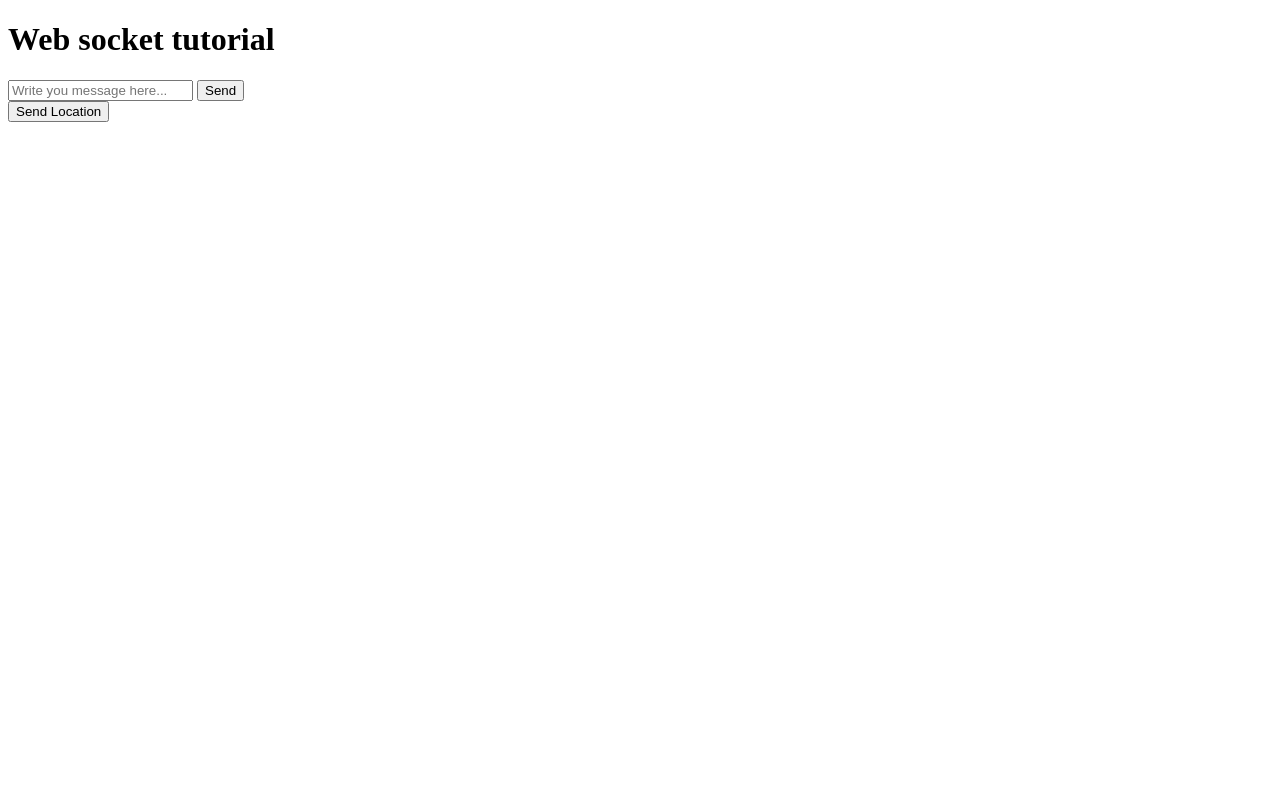
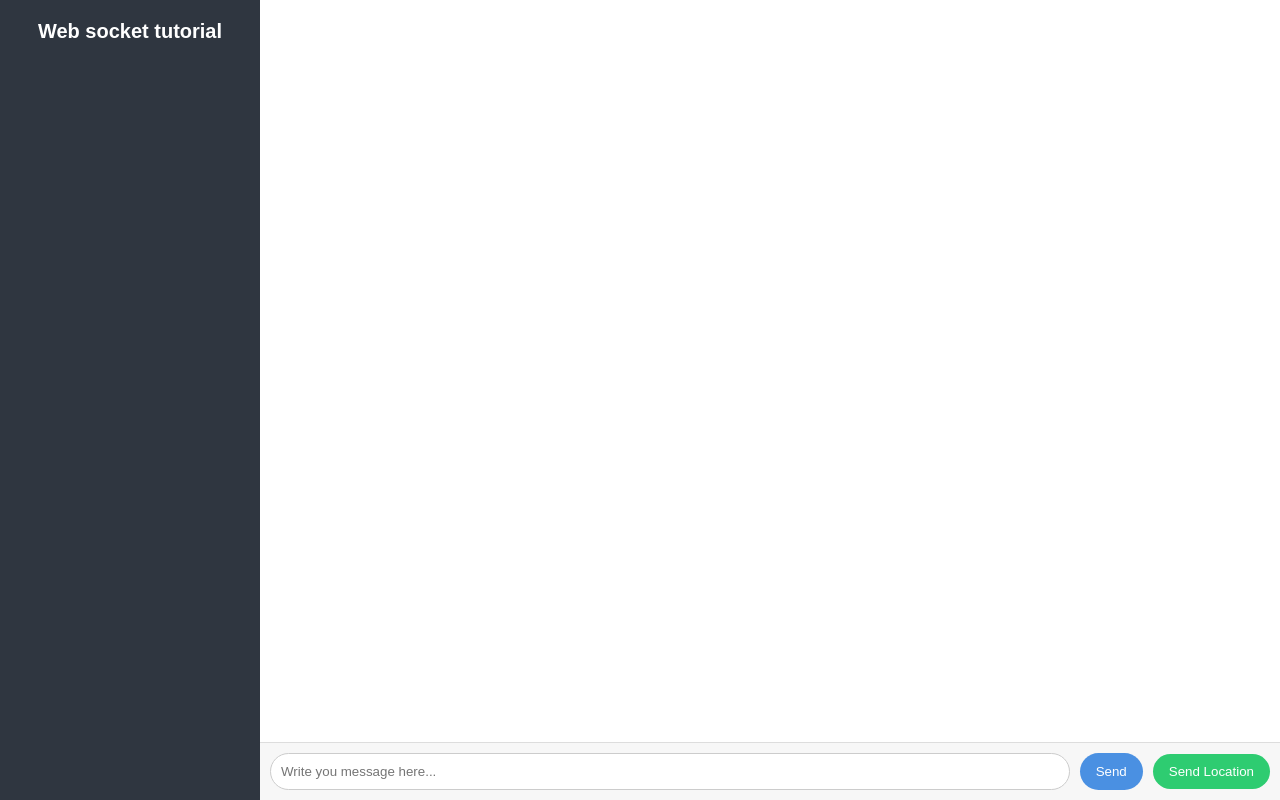
Before and after one commit to abhimango1998/socket.io-tutorial, a website: page public/index.html in a window 1280 px wide. Drawn offline with nearby package versions, Linux system fonts and the light colour scheme; no server answers.

Commit message:
added styling

```diff
--- a/public/index.html
+++ b/public/index.html
@@ -6,31 +6,128 @@
     <title>Document</title>
   </head>
 
-  <body>
-    <h1>Web socket tutorial</h1>
-    <div id="messages"></div>
-    <form id="message-form">
-      <input
-        name="msgInput"
-        type="text"
-        placeholder="Write you message here..."
-      />
-      <button type="submit">Send</button>
-    </form>
+  <body
+    style="
+      margin: 0;
+      font-family: Arial, sans-serif;
+      height: 100vh;
+      display: flex;
+      background: #f0f2f5;
+    "
+  >
+    <!-- Sidebar -->
+    <div
+      style="
+        width: 220px;
+        background: #2f3640;
+        color: white;
+        padding: 20px;
+        display: flex;
+        flex-direction: column;
+        justify-content: space-between;
+      "
+    >
+      <h1 style="margin: 0; font-size: 20px; text-align: center">
+        Web socket tutorial
+      </h1>
+    </div>
 
-    <button id="location">Send Location</button>
+    <!-- Chat area -->
+    <div style="flex: 1; display: flex; flex-direction: column">
+      <!-- Messages container -->
+      <div
+        id="messages"
+        style="
+          flex: 1;
+          padding: 20px;
+          overflow-y: auto;
+          display: flex;
+          flex-direction: column;
+          gap: 10px;
+          background: white;
+        "
+      ></div>
 
+      <!-- Input area -->
+      <div
+        style="
+          display: flex;
+          align-items: center;
+          padding: 10px;
+          background: #f7f7f7;
+          border-top: 1px solid #ddd;
+        "
+      >
+        <form
+          id="message-form"
+          style="flex: 1; display: flex; gap: 10px; margin: 0"
+        >
+          <input
+            name="msgInput"
+            type="text"
+            placeholder="Write you message here..."
+            style="
+              flex: 1;
+              padding: 10px;
+              border: 1px solid #ccc;
+              border-radius: 20px;
+              outline: none;
+            "
+          />
+          <button
+            type="submit"
+            style="
+              padding: 10px 16px;
+              border: none;
+              border-radius: 20px;
+              background: #4a90e2;
+              color: white;
+              cursor: pointer;
+            "
+          >
+            Send
+          </button>
+        </form>
+        <button
+          id="location"
+          style="
+            margin-left: 10px;
+            padding: 10px 16px;
+            border: none;
+            border-radius: 20px;
+            background: #2ecc71;
+            color: white;
+            cursor: pointer;
+          "
+        >
+          Send Location
+        </button>
+      </div>
+    </div>
+
+    <!-- Templates -->
     <script id="message-template" type="text/html">
-      <div>
-        <p>{{createdAt}} - {{message}}</p>
+      <div
+        style="background:#e9f5ff; padding:10px; border-radius:8px; max-width:70%; align-self:flex-start;"
+      >
+        <p style="margin:0; font-size:14px; color:#333;">
+          {{createdAt}} - {{message}}
+        </p>
       </div>
     </script>
 
     <script id="location-template" type="text/html">
-      <div>
-        <p>
+      <div
+        style="background:#f1f1f1; padding:10px; border-radius:8px; max-width:70%; align-self:flex-start;"
+      >
+        <p style="margin:0; font-size:14px; color:#333;">
           {{createdAt}}
-          <a href="{{location}}" target="_blank">My Current Location</a>
+          <a
+            href="{{location}}"
+            target="_blank"
+            style="color:#4a90e2; text-decoration:none;"
+            >My Current Location</a
+          >
         </p>
       </div>
     </script>
```
